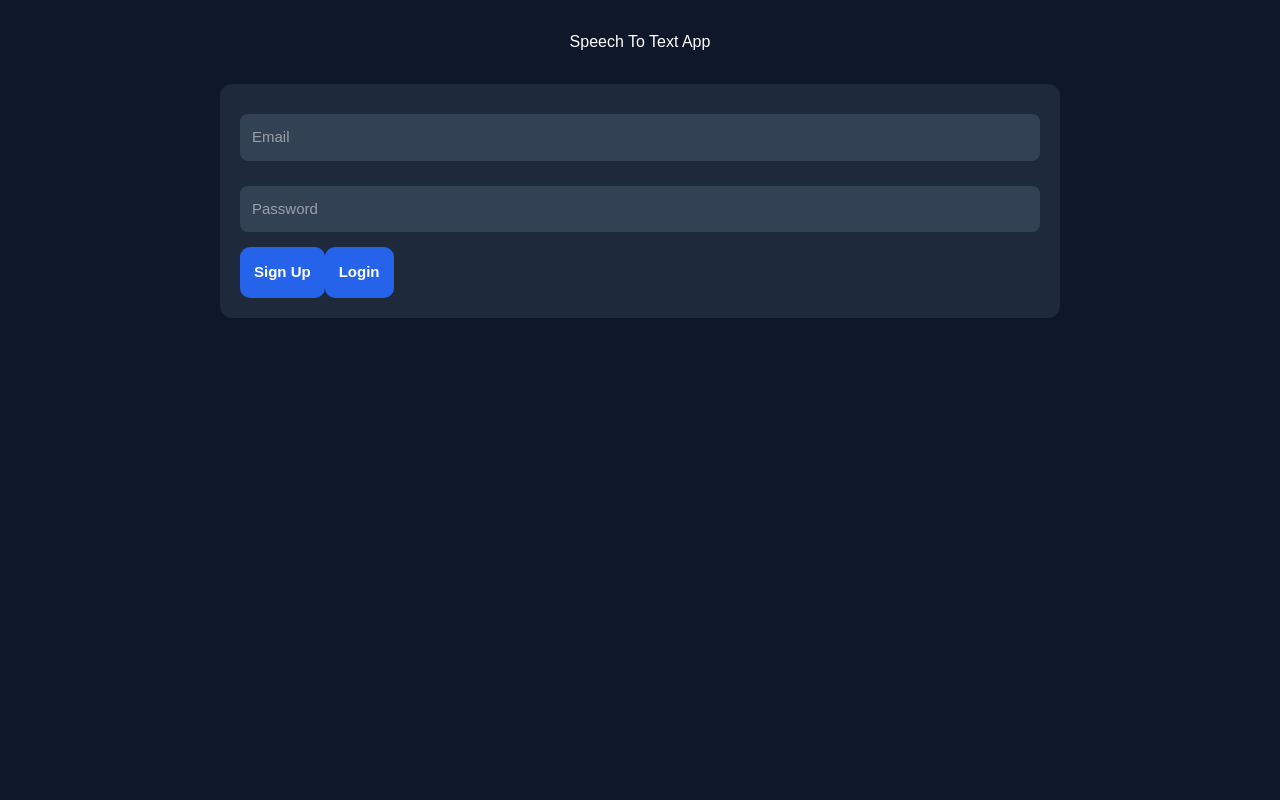
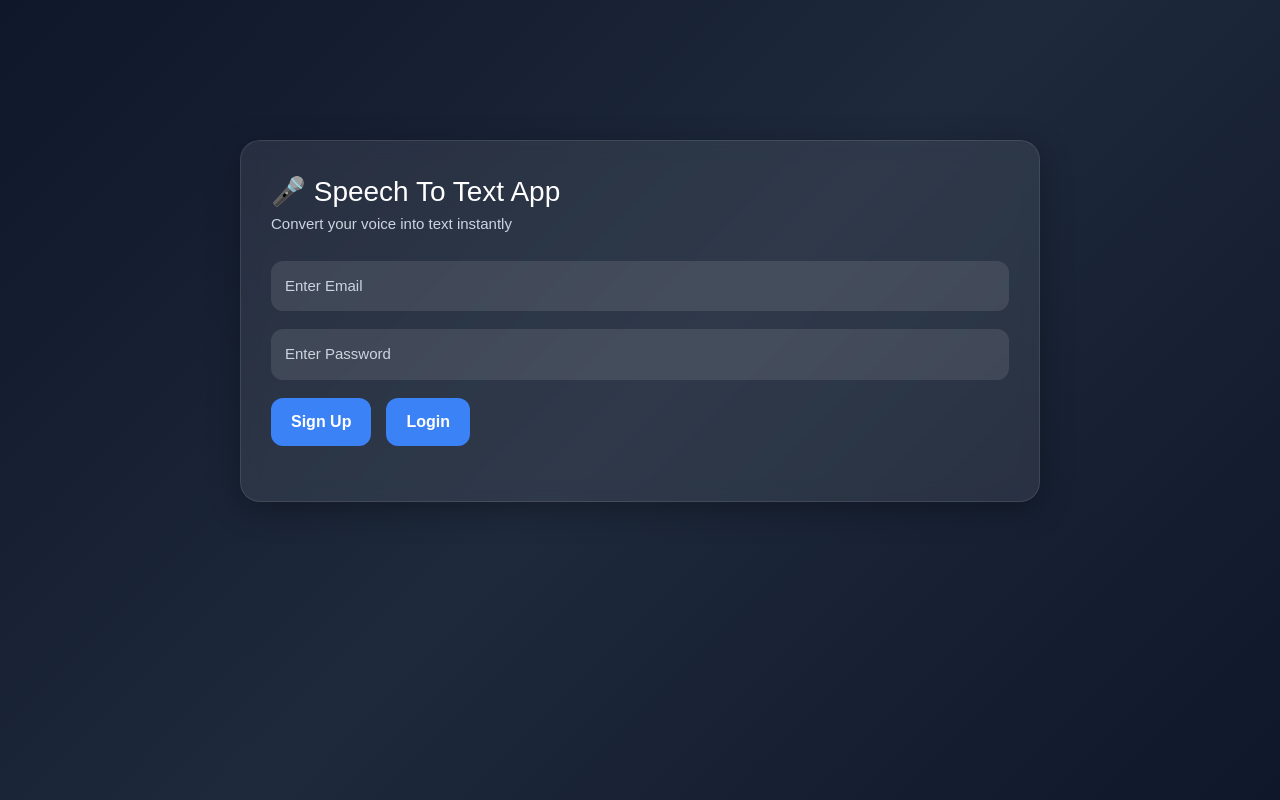
Before and after one commit to arjuuu2006/speech-to-text-app, a React (Vite) app in the folder client/: page / in a window 1280 px wide. Built offline with nearby package versions, Linux system fonts and the light colour scheme.

Commit message:
Completed Day 13 Testing and Debugging

```diff
--- a/client/src/App.css
+++ b/client/src/App.css
@@ -1,101 +1,232 @@
-body {
+* {
   margin: 0;
   padding: 0;
-  background: #0f172a;
+  box-sizing: border-box;
+}
+
+body {
+  background: linear-gradient(
+    135deg,
+    #0f172a,
+    #1e293b,
+    #0f172a
+  );
+
+  min-height: 100vh;
+
   font-family: Arial, sans-serif;
+
   color: white;
 }
 
 .container {
-  max-width: 900px;
-  margin: auto;
+  width: 100%;
+  min-height: 100vh;
+
+  display: flex;
+  flex-direction: column;
+
+  align-items: center;
+
+  padding: 40px 20px;
+}
+
+.main-box,
+.history-box,
+.auth-box {
+  width: 100%;
+  max-width: 800px;
+
+  background: rgba(255, 255, 255, 0.08);
+
+  backdrop-filter: blur(10px);
+
+  border: 1px solid rgba(255, 255, 255, 0.1);
+
+  border-radius: 20px;
+
   padding: 30px;
+
+  margin-bottom: 25px;
+
+  box-shadow: 0 8px 32px rgba(0, 0, 0, 0.3);
+}
+
+.top-bar {
+  display: flex;
+
+  justify-content: space-between;
+
+  align-items: center;
+
+  margin-bottom: 10px;
 }
 
 h1 {
-  text-align: center;
-  margin-bottom: 30px;
+  font-size: 28px;
+}
+
+.subtitle {
+  color: #cbd5e1;
+
+  margin-bottom: 25px;
+
+  font-size: 15px;
+}
+
+input[type="email"],
+input[type="password"],
+input[type="file"] {
+  width: 100%;
+
+  padding: 14px;
+
+  margin-bottom: 18px;
+
+  border: none;
+
+  border-radius: 12px;
+
+  background: rgba(255, 255, 255, 0.1);
+
+  color: white;
+
+  outline: none;
+
+  font-size: 15px;
+}
+
+input::placeholder {
+  color: #cbd5e1;
+}
+
+.button-group {
+  display: flex;
+
+  gap: 15px;
+
+  flex-wrap: wrap;
+
+  margin-bottom: 25px;
+}
+
+button {
+  padding: 12px 20px;
+
+  border: none;
+
+  border-radius: 12px;
+
+  background: #3b82f6;
+
+  color: white;
+
+  font-weight: bold;
+
+  cursor: pointer;
+
+  transition: 0.2s ease;
+}
+
+button:hover {
+  transform: scale(1.05);
+
+  background: #2563eb;
+}
+
+.current-box {
+  background: rgba(255, 255, 255, 0.06);
+
+  padding: 20px;
+
+  border-radius: 15px;
+}
+
+.current-box h2 {
+  margin-bottom: 12px;
+}
+
+.current-box p {
+  color: #e2e8f0;
+
+  line-height: 1.6;
+}
+
+.history-header {
+  display: flex;
+
+  justify-content: space-between;
+
+  align-items: center;
+
+  margin-bottom: 20px;
+}
+
+.history-list {
+  max-height: 400px;
+
+  overflow-y: auto;
+
+  padding-right: 8px;
+}
+
+.history-list::-webkit-scrollbar {
+  width: 6px;
+}
+
+.history-list::-webkit-scrollbar-thumb {
+  background: #3b82f6;
+
+  border-radius: 10px;
+}
+
+.history-item {
+  background: rgba(255, 255, 255, 0.06);
+
+  padding: 18px;
+
+  border-radius: 14px;
+
+  margin-bottom: 15px;
+
+  transition: 0.2s ease;
+}
+
+.history-item:hover {
+  transform: translateY(-3px);
+}
+
+.history-item h4 {
+  margin-bottom: 10px;
+
+  color: #60a5fa;
+}
+
+.history-item p {
+  color: #e2e8f0;
+
+  line-height: 1.5;
 }
 
 .auth-box {
-  background: #1e293b;
-  padding: 20px;
-  border-radius: 12px;
-  margin-bottom: 20px;
+  margin-top: 100px;
 }
 
-.auth-box input {
-  width: 100%;
-  padding: 12px;
-  margin-top: 10px;
-  margin-bottom: 15px;
-  border: none;
-  border-radius: 8px;
-  background: #334155;
-  color: white;
-  font-size: 15px;
+@media (max-width: 768px) {
+  .top-bar,
+  .history-header {
+    flex-direction: column;
+
+    gap: 15px;
+
+    align-items: flex-start;
   }
 
-.buttons {
-  display: flex;
-  gap: 15px;
-  margin-top: 15px;
-  margin-bottom: 20px;
+  .button-group {
+    flex-direction: column;
   }
 
   button {
-  flex: 1;
-  padding: 14px;
-  border: none;
-  border-radius: 10px;
-  background: #2563eb;
-  color: white;
-  font-size: 15px;
-  font-weight: bold;
-  cursor: pointer;
-  transition: 0.3s;
+    width: 100%;
   }
-
-button:hover {
-  background: #1d4ed8;
 }
-
-input[type="file"] {
-  margin-top: 20px;
-  margin-bottom: 20px;
-  color: white;
-}
-
-.result {
-  background: #1e293b;
-  padding: 20px;
-  border-radius: 12px;
-  margin-top: 20px;
-}
-
-.history {
-  margin-top: 30px;
-  background: #1e293b;
-  padding: 20px;
-  border-radius: 12px;
-}
-
-.history-item {
-  margin-bottom: 15px;
-}
-
-.history-item h4 {
-  margin-bottom: 8px;
-  color: #60a5fa;
-}
-
-hr {
-  border: 0.5px solid #334155;
-}
-
-.user-section {
-  background: #1e293b;
-  padding: 15px;
-  border-radius: 12px;
-  margin-bottom: 20px;
-}
--- a/client/src/App.jsx
+++ b/client/src/App.jsx
@@ -5,12 +5,16 @@ import { supabase } from "./supabaseClient";
 function App() {
   const [file, setFile] = useState(null);
   const [transcript, setTranscript] = useState("");
-  const [allTranscriptions, setAllTranscriptions] = useState([]);
-  const [loading, setLoading] = useState(false);
-  const [recording, setRecording] = useState(false);
+  const [allTranscriptions, setAllTranscriptions] =
+    useState([]);
+  const [loading, setLoading] =
+    useState(false);
+  const [recording, setRecording] =
+    useState(false);
 
   const [email, setEmail] = useState("");
-  const [password, setPassword] = useState("");
+  const [password, setPassword] =
+    useState("");
   const [user, setUser] = useState(null);
 
   const mediaRecorderRef = useRef(null);
@@ -35,7 +39,8 @@ function App() {
   };
 
   const handleSignUp = async () => {
-    const { error } = await supabase.auth.signUp({
+    const { error } =
+      await supabase.auth.signUp({
         email,
         password,
       });
@@ -63,19 +68,48 @@ function App() {
 
   const handleLogout = async () => {
     await supabase.auth.signOut();
+
     setUser(null);
+
+    setAllTranscriptions([]);
+
+    setTranscript("");
   };
 
   const fetchTranscriptions = async () => {
-    const { data, error } = await supabase
-      .from("transcriptions")
-      .select("*")
-      .order("created_at", {
-        ascending: false,
-      });
+    if (!user) return;
 
-    if (!error) {
+    try {
+      const response = await fetch(
+        `https://speech-to-text-app-n670.onrender.com/transcriptions/${user.id}`
+      );
+
+      const data = await response.json();
+
       setAllTranscriptions(data);
+    } catch (error) {
+      console.log(error);
+    }
+  };
+
+  const clearHistory = async () => {
+    const confirmDelete = window.confirm(
+      "Clear all transcription history?"
+    );
+
+    if (!confirmDelete) return;
+
+    try {
+      await fetch(
+        `https://speech-to-text-app-n670.onrender.com/transcriptions/${user.id}`,
+        {
+          method: "DELETE",
+        }
+      );
+
+      setAllTranscriptions([]);
+    } catch (error) {
+      console.log(error);
     }
   };
 
@@ -92,6 +126,11 @@ function App() {
 
       formData.append("audio", file);
 
+      formData.append(
+        "user_id",
+        user.id
+      );
+
       const response = await fetch(
         "https://speech-to-text-app-n670.onrender.com/upload",
         {
@@ -99,14 +138,20 @@ function App() {
           body: formData,
         }
       );
-      const data = await response.json();
+
+      const data =
+        await response.json();
 
       if (data.error) {
         alert(data.error);
       } else {
-        setTranscript(data.transcript);
+        setTranscript(
+          data.transcript
+        );
 
+        setTimeout(() => {
           fetchTranscriptions();
+        }, 1000);
       }
     } catch (error) {
       console.log(error);
@@ -120,9 +165,11 @@ function App() {
   const startRecording = async () => {
     try {
       const stream =
-        await navigator.mediaDevices.getUserMedia({
+        await navigator.mediaDevices.getUserMedia(
+          {
             audio: true,
-        });
+          }
+        );
 
       const mediaRecorder =
         new MediaRecorder(stream);
@@ -139,15 +186,18 @@ function App() {
           );
         };
 
-      mediaRecorder.onstop = async () => {
-        const audioBlob = new Blob(
+      mediaRecorder.onstop =
+        async () => {
+          const audioBlob =
+            new Blob(
               audioChunksRef.current,
               {
                 type: "audio/mp3",
               }
             );
 
-        const audioFile = new File(
+          const audioFile =
+            new File(
               [audioBlob],
               "recording.mp3",
               {
@@ -155,7 +205,9 @@ function App() {
               }
             );
 
-        uploadRecordedAudio(audioFile);
+          uploadRecordedAudio(
+            audioFile
+          );
         };
 
       mediaRecorder.start();
@@ -172,17 +224,26 @@ function App() {
     setRecording(false);
   };
 
-  const uploadRecordedAudio = async (
-    audioFile
-  ) => {
+  const uploadRecordedAudio =
+    async (audioFile) => {
       try {
         setLoading(true);
 
-      const formData = new FormData();
+        const formData =
+          new FormData();
 
-      formData.append("audio", audioFile);
+        formData.append(
+          "audio",
+          audioFile
+        );
 
-const response = await fetch(
+        formData.append(
+          "user_id",
+          user.id
+        );
+
+        const response =
+          await fetch(
             "https://speech-to-text-app-n670.onrender.com/upload",
             {
               method: "POST",
@@ -190,19 +251,26 @@ const response = await fetch(
             }
           );
 
-      const data = await response.json();
+        const data =
+          await response.json();
 
         if (data.error) {
           alert(data.error);
         } else {
-        setTranscript(data.transcript);
+          setTranscript(
+            data.transcript
+          );
 
+          setTimeout(() => {
             fetchTranscriptions();
+          }, 1000);
         }
       } catch (error) {
         console.log(error);
 
-      alert("Recording upload failed");
+        alert(
+          "Recording upload failed"
+        );
       } finally {
         setLoading(false);
       }
@@ -211,21 +279,30 @@ const response = await fetch(
   if (!user) {
     return (
       <div className="container">
-        <h1>Speech To Text App</h1>
+        <div className="auth-box">
+          <h1>
+            🎤 Speech To Text App
+          </h1>
 
-        <div className="auth-box">
+          <p className="subtitle">
+            Convert your voice into
+            text instantly
+          </p>
+
           <input
             type="email"
-            placeholder="Email"
+            placeholder="Enter Email"
             value={email}
             onChange={(e) =>
-              setEmail(e.target.value)
+              setEmail(
+                e.target.value
+              )
             }
           />
 
           <input
             type="password"
-            placeholder="Password"
+            placeholder="Enter Password"
             value={password}
             onChange={(e) =>
               setPassword(
@@ -235,11 +312,19 @@ const response = await fetch(
           />
 
           <div className="button-group">
-            <button onClick={handleSignUp}>
+            <button
+              onClick={
+                handleSignUp
+              }
+            >
               Sign Up
             </button>
 
-            <button onClick={handleLogin}>
+            <button
+              onClick={
+                handleLogin
+              }
+            >
               Login
             </button>
           </div>
@@ -250,28 +335,41 @@ const response = await fetch(
 
   return (
     <div className="container">
-      <h1>Speech To Text App</h1>
+      <div className="main-box">
+        <div className="top-bar">
+          <h1>
+            🎤 Speech To Text App
+          </h1>
 
-      <button onClick={handleLogout}>
+          <button
+            onClick={
+              handleLogout
+            }
+          >
             Logout
           </button>
+        </div>
 
-      <br />
-      <br />
+        <p className="subtitle">
+          Convert your voice into
+          text instantly
+        </p>
 
         <input
           type="file"
           accept="audio/*"
           onChange={(e) =>
-          setFile(e.target.files[0])
+            setFile(
+              e.target.files[0]
+            )
           }
         />
 
-      <br />
-      <br />
-
+        <div className="button-group">
           <button
-        onClick={handleUpload}
+            onClick={
+              handleUpload
+            }
             disabled={loading}
           >
             {loading
@@ -279,44 +377,85 @@ const response = await fetch(
               : "Upload & Transcribe"}
           </button>
 
-      <br />
-      <br />
-
           {!recording ? (
             <button
-          onClick={startRecording}
+              onClick={
+                startRecording
+              }
             >
-          Start Recording
+              🎙 Start Recording
             </button>
           ) : (
-        <button onClick={stopRecording}>
-          Stop Recording
+            <button
+              onClick={
+                stopRecording
+              }
+            >
+              ⏹ Stop Recording
             </button>
           )}
+        </div>
 
-      <br />
-      <br />
+        <div className="current-box">
+          <h2>
+            Current
+            Transcription
+          </h2>
 
-      <h2>Current Transcription</h2>
+          <p>
+            {transcript ||
+              "No transcription yet"}
+          </p>
+        </div>
+      </div>
 
-      <p>{transcript}</p>
+      <div className="history-box">
+        <div className="history-header">
+          <h2>
+            📜 Previous
+            Transcriptions
+          </h2>
 
-      <br />
+          <button
+            onClick={
+              clearHistory
+            }
+          >
+            🗑 Clear History
+          </button>
+        </div>
 
-      <h2>Previous Transcriptions</h2>
-
-      {allTranscriptions.map((item) => (
+        <div className="history-list">
+          {allTranscriptions.length ===
+          0 ? (
+            <p>
+              No transcriptions
+              found
+            </p>
+          ) : (
+            allTranscriptions.map(
+              (item) => (
                 <div
                   key={item.id}
                   className="history-item"
                 >
-          <h4>{item.file_name}</h4>
+                  <h4>
+                    {
+                      item.file_name
+                    }
+                  </h4>
 
-          <p>{item.transcription}</p>
-
-          <hr />
+                  <p>
+                    {
+                      item.transcription
+                    }
+                  </p>
                 </div>
-      ))}
+              )
+            )
+          )}
+        </div>
+      </div>
     </div>
   );
 }
```
Also changed, not shown: 1 other file (tests, documents, lock files or other folders). Lines whose indentation alone changed are shown as unchanged.
